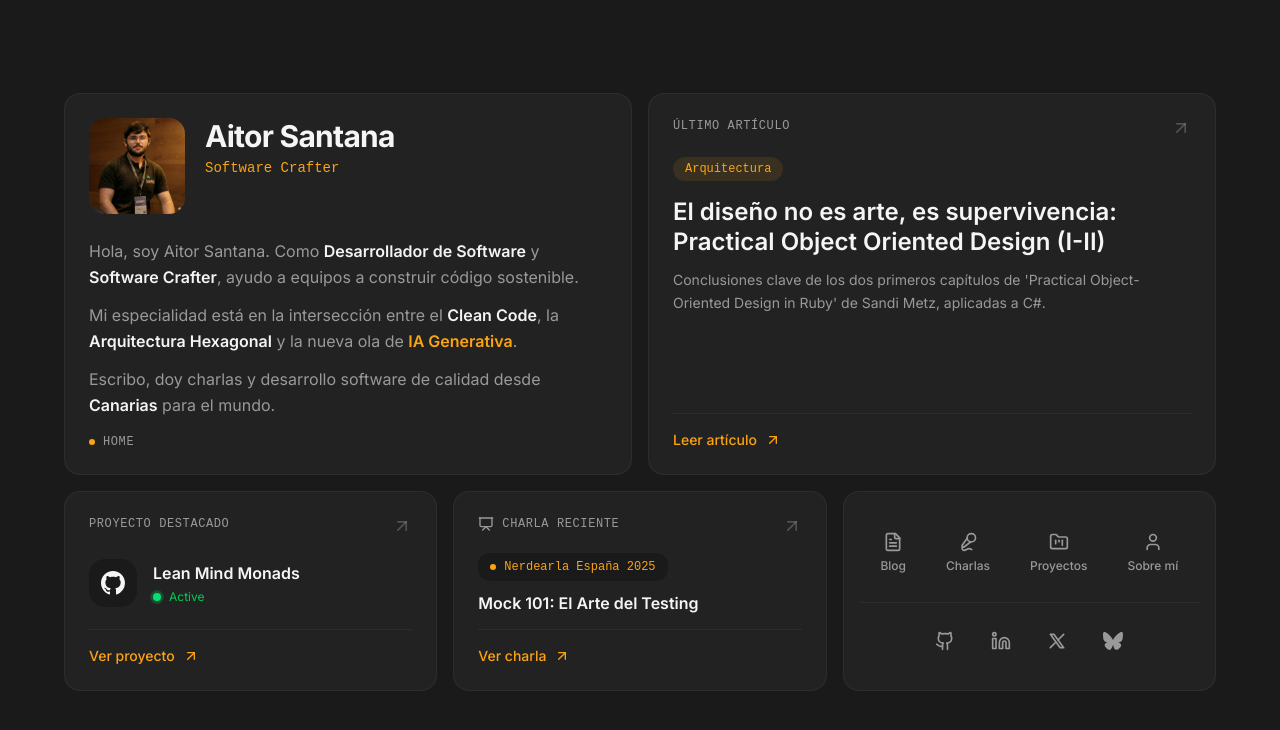
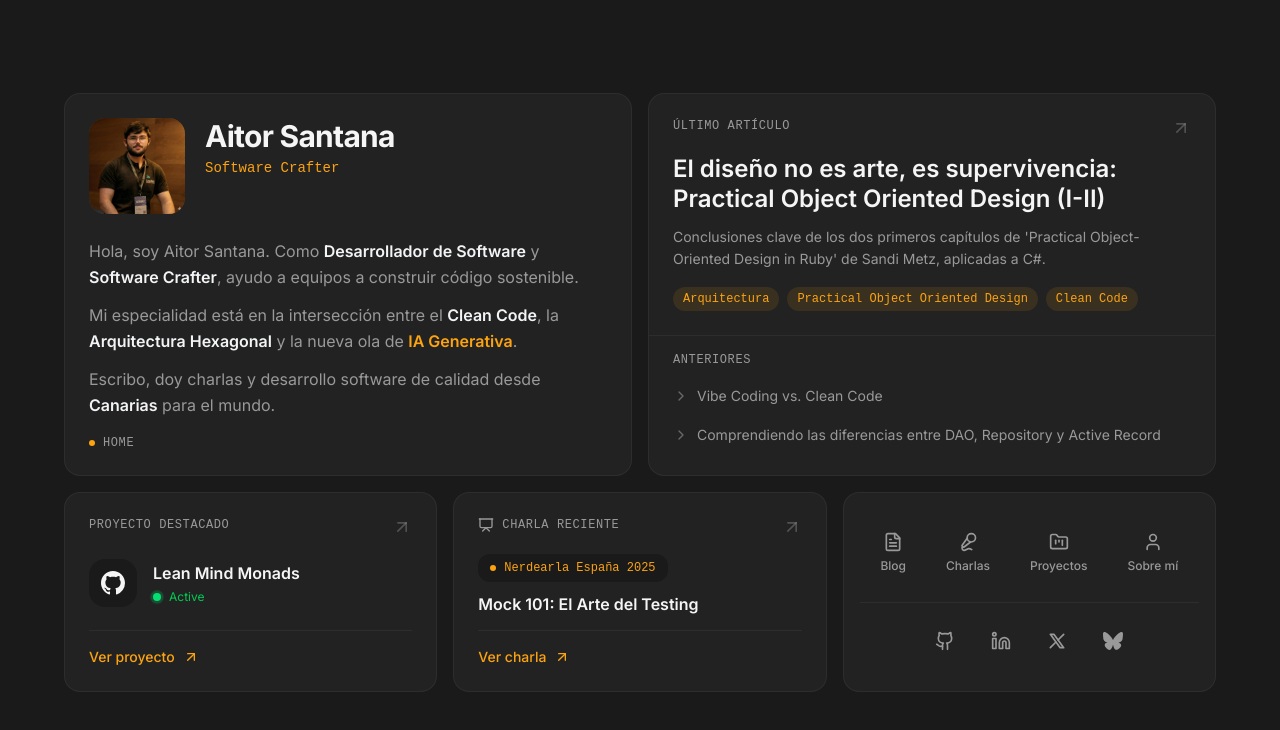
Before and after one commit to Sstark97/ascinfo.dev, a Next.js app: page / in a window 1280 px wide. Shown: the top 730 px of the page. Built offline with nearby package versions, Linux system fonts and the light colour scheme.

Commit message:
feat: add recent posts display to LatestArticleBlock and update Home component to fetch all posts

```diff
--- a/app/page.tsx
+++ b/app/page.tsx
@@ -9,15 +9,22 @@ import { PersonSchemaBuilder } from "@/src/lib/seo"
 import { ProfilePageSchemaBuilder } from "@/src/lib/seo/schema-builders/ProfilePageSchemaBuilder"
 
 export default async function Home(): Promise<React.ReactElement> {
-  const [featuredPost, featuredProject, featuredTalk] = await Promise.all([
+  const [featuredPost, featuredProject, featuredTalk, allPosts] = await Promise.all([
     posts.getFeatured.execute(),
     projects.getFeatured.execute(),
     talks.getFeatured.execute(),
+    posts.getAll.execute(),
   ])
 
   const featuredPostDto = featuredPost?.toDto()
   const featuredProjectDto = featuredProject?.toDto()
   const featuredTalkDto = featuredTalk?.toDto()
+
+  // Get recent posts (excluding featured one)
+  const recentPosts = allPosts
+    .filter((post) => post.slug !== featuredPost?.slug)
+    .slice(0, 2)
+    .map((post) => post.toDto())
 
   const personSchema = PersonSchemaBuilder.build()
   const profilePageSchema = ProfilePageSchemaBuilder.build()
@@ -30,16 +37,17 @@ export default async function Home(): Promise<React.ReactElement> {
         <div className="mx-auto w-full max-w-6xl">
         <div className="grid grid-cols-1 gap-4 md:grid-cols-12 md:grid-rows-[auto_auto_auto]">
           {/* Row 1: Profile (6 cols) + Latest Article (6 cols) */}
-          <div className="md:col-span-6">
+          <div className="md:col-span-6 flex">
             <ProfileBlock />
           </div>
-          <div className="md:col-span-6">
+          <div className="md:col-span-6 flex">
             {featuredPostDto && (
               <LatestArticleBlock
                 slug={featuredPostDto.slug}
                 title={featuredPostDto.title}
                 excerpt={featuredPostDto.excerpt}
-                tag={featuredPostDto.tags[0] ?? "Blog"}
+                tags={featuredPostDto.tags}
+                recentPosts={recentPosts}
               />
             )}
           </div>
--- a/components/bento/latest-article-block.tsx
+++ b/components/bento/latest-article-block.tsx
@@ -1,21 +1,32 @@
 "use client"
 
 import Link from "next/link"
-import { ArrowUpRight } from "lucide-react"
+import { ArrowUpRight, ChevronRight } from "lucide-react"
+
+type RecentPost = {
+  slug: string
+  title: string
+}
 
 type LatestArticleBlockProps = {
   slug: string
   title: string
   excerpt: string
-  tag: string
+  tags: string[]
+  recentPosts: RecentPost[]
 }
 
-export function LatestArticleBlock({ slug, title, excerpt, tag }: LatestArticleBlockProps): React.ReactElement {
+export function LatestArticleBlock({ slug, title, excerpt, tags, recentPosts }: LatestArticleBlockProps): React.ReactElement {
   return (
-    <Link href={`/blog/${slug}`} className="group block h-full focus-visible:outline-2 focus-visible:outline-[#FCA311] focus-visible:outline-offset-2 focus-visible:rounded-xl">
-      <article className="flex h-full min-h-[280px] flex-col rounded-xl border border-white/5 bg-[#222222] p-6 transition-all duration-300 hover:-translate-y-1 hover:border-[#FCA311]/50 hover:shadow-lg hover:shadow-[#FCA311]/5">
+    <div className="flex h-full w-full flex-col rounded-xl border border-white/5 bg-[#222222] transition-all duration-300">
+      {/* Featured Article Section */}
+      <Link
+        href={`/blog/${slug}`}
+        className="group block p-6 focus-visible:outline-2 focus-visible:outline-[#FCA311] focus-visible:outline-offset-2 focus-visible:rounded-t-xl"
+      >
+        <div className="flex h-full flex-col">
           {/* Header */}
-        <div className="flex items-start justify-between">
+          <div className="flex items-start justify-between flex-shrink-0">
             <div className="flex items-center gap-2">
               <span className="font-mono text-xs uppercase tracking-wider text-muted-foreground">Último artículo</span>
             </div>
@@ -24,13 +35,8 @@ export function LatestArticleBlock({ slug, title, excerpt, tag }: LatestArticleB
 
           {/* Content */}
           <div className="mt-4 flex-1">
-          {/* Tag */}
-          <span className="inline-block rounded-full bg-[#FCA311]/10 px-3 py-1 font-mono text-xs font-medium text-[#FCA311]">
-            {tag}
-          </span>
-
             {/* Title */}
-          <h2 className="mt-4 text-xl font-semibold leading-tight text-foreground transition-colors group-hover:text-[#FCA311] md:text-2xl">
+            <h2 className="text-xl font-semibold leading-tight text-foreground transition-colors group-hover:text-[#FCA311] md:text-2xl">
               {title}
             </h2>
 
@@ -38,14 +44,54 @@ export function LatestArticleBlock({ slug, title, excerpt, tag }: LatestArticleB
             <p className="mt-3 line-clamp-2 text-sm leading-relaxed text-muted-foreground">
               {excerpt}
             </p>
+
+            {/* Tags */}
+            {tags.length > 0 && (
+              <div className="mt-4 flex flex-wrap gap-2">
+                {tags.slice(0, 3).map((tag) => (
+                  <span
+                    key={tag}
+                    className="inline-block rounded-full bg-[#FCA311]/10 px-2.5 py-1 font-mono text-xs font-medium text-[#FCA311] transition-colors group-hover:bg-[#FCA311]/20"
+                  >
+                    {tag}
+                  </span>
+                ))}
               </div>
+            )}
+          </div>
+        </div>
+      </Link>
 
-        {/* Footer CTA */}
-        <div className="mt-4 flex items-center gap-2 pt-4 border-t border-white/5">
-          <span className="text-sm font-medium text-[#FCA311] transition-colors">Leer artículo</span>
-          <ArrowUpRight aria-hidden="true" className="h-4 w-4 text-[#FCA311] transition-transform group-hover:translate-x-0.5 group-hover:-translate-y-0.5" />
+      {/* Separator */}
+      {recentPosts.length > 0 && (
+        <div className="border-t border-white/5" />
+      )}
+
+      {/* Recent Posts Navigation */}
+      {recentPosts.length > 0 && (
+        <div className="p-6 pt-4">
+          <div className="flex items-center gap-2 mb-3">
+            <span className="font-mono text-xs uppercase tracking-wider text-muted-foreground">Anteriores</span>
           </div>
-      </article>
+          <div className="space-y-2">
+            {recentPosts.map((post) => (
+              <Link
+                key={post.slug}
+                href={`/blog/${post.slug}`}
+                className="group/link flex items-start gap-2 py-1.5 transition-colors hover:text-[#FCA311] focus-visible:outline-2 focus-visible:outline-[#FCA311] focus-visible:outline-offset-2 rounded"
+              >
+                <ChevronRight
+                  aria-hidden="true"
+                  className="h-4 w-4 mt-0.5 flex-shrink-0 text-muted-foreground/60 transition-all duration-200 group-hover/link:text-[#FCA311] group-hover/link:translate-x-0.5"
+                />
+                <span className="text-sm leading-snug text-muted-foreground transition-colors group-hover/link:text-[#FCA311]">
+                  {post.title}
+                </span>
               </Link>
+            ))}
+          </div>
+        </div>
+      )}
+    </div>
   )
 }
```
Lines whose indentation alone changed are shown as unchanged.
